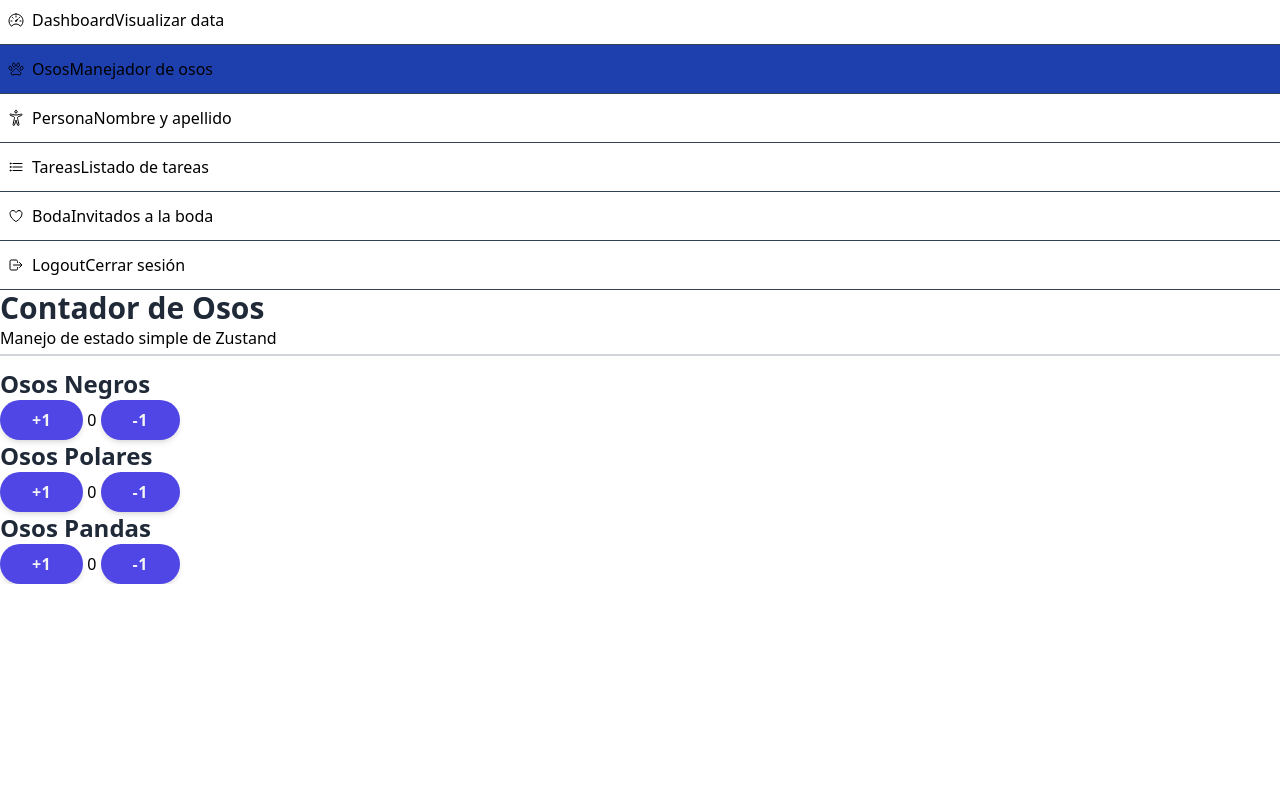
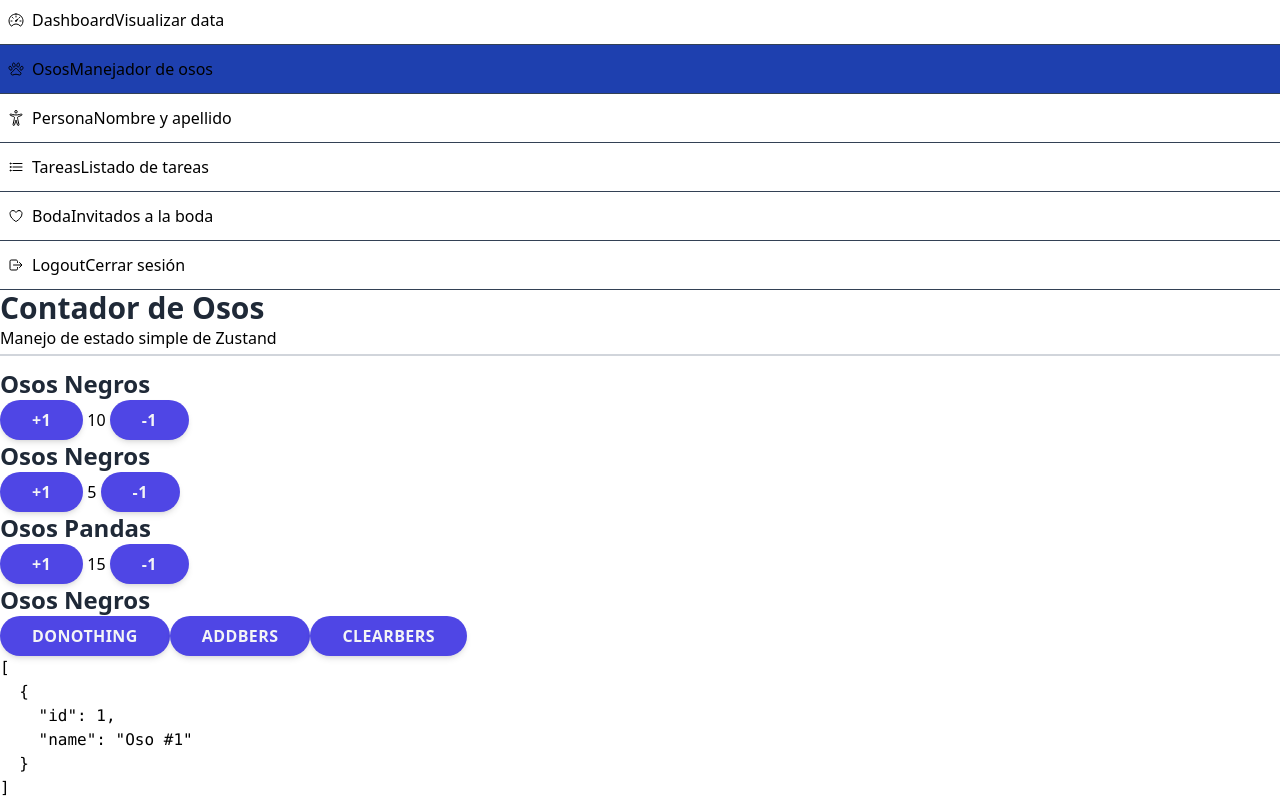
Before and after one commit to fabrogabrielandres/zustand, a React (Vite) app: page /dashboard/bears in a window 1280 px wide. Shown: the part 412-1212 px from the top of the page. Before the commit the page ends 996 px from the top, so only its background shows below. Built offline with nearby package versions, Linux system fonts and the light colour scheme.

Commit message:
create store and add first functions

```diff
--- a/package.json
+++ b/package.json
@@ -14,7 +14,8 @@
     "react": "^18.2.0",
     "react-dom": "^18.2.0",
     "react-icons": "^4.11.0",
-    "react-router-dom": "^6.16.0"
+    "react-router-dom": "^6.16.0",
+    "zustand": "^4.4.6"
   },
   "devDependencies": {
     "@types/react": "^18.2.15",
--- a/src/pages/01-basic/BearPage.tsx
+++ b/src/pages/01-basic/BearPage.tsx
@@ -1,4 +1,6 @@
-import { WhiteCard } from '../../components';
+import { useShallow } from "zustand/react/shallow";
+import { WhiteCard } from "../../components";
+import { useBearStore } from "../../store/bears/bears.Store";
 
 export const BearPage = () => {
   return (
@@ -8,46 +10,87 @@ export const BearPage = () => {
       <hr />
 
       <div className="grid grid-cols-1 md:grid-cols-2 lg:grid-cols-3 gap-2">
+        <BlackBears></BlackBears>
 
+        <PolarBears></PolarBears>
+
+        <PandaBears></PandaBears>
+
+        <DoNothing></DoNothing>
+      </div>
+    </>
+  );
+};
+
+
+
+const BlackBears = () => {
+  const blackBears = useBearStore((state) => state.blackBears);
+  const increaseBlackBears = useBearStore((state) => state.increaseBlackBears);
+  return (
     <WhiteCard centered>
       <h2>Osos Negros</h2>
 
       <div className="flex flex-col md:flex-row">
-            <button> +1</button>
-            <span className="text-3xl mx-2 lg:mx-10"> 0 </span>
-            <button>-1</button>
+        <button onClick={() => increaseBlackBears(+1)}> +1</button>
+        <span className="text-3xl mx-2 lg:mx-10"> {blackBears} </span>
+        <button onClick={() => increaseBlackBears(-1)}>-1</button>
       </div>
+    </WhiteCard>
+  );
+};
 
-        </WhiteCard>
-
-        <WhiteCard centered>
-          <h2>Osos Polares</h2>
-
-          <div className="flex flex-col md:flex-row">
-            <button> +1</button>
-            <span className="text-3xl mx-2 lg:mx-10"> 0 </span>
-            <button>-1</button>
-
-          </div>
-
-        </WhiteCard>
-
+const PandaBears = () => {
+  const pandaBears = useBearStore((state) => state.pandaBears);
+  const increasePandaBears = useBearStore((state) => state.increasePandaBears);
+  return (
     <WhiteCard centered>
       <h2>Osos Pandas</h2>
 
       <div className="flex flex-col md:flex-row">
-            <button> +1</button>
-            <span className="text-3xl mx-2 lg:mx-10"> 0 </span>
-            <button>-1</button>
+        <button onClick={() => increasePandaBears(+1)}> +1</button>
+        <span className="text-3xl mx-2 lg:mx-10"> {pandaBears} </span>
+        <button onClick={() => increasePandaBears(-1)}>-1</button>
       </div>
+    </WhiteCard>
+  );
+};
 
+const PolarBears = () => {
+  const polarBears = useBearStore((state) => state.polarBears);
+  const increasePolarBears = useBearStore((state) => state.increasePolarBears);
+  return (
+    <WhiteCard centered>
+      <h2>Osos Negros</h2>
+
+      <div className="flex flex-col md:flex-row">
+        <button onClick={() => increasePolarBears(+1)}> +1</button>
+        <span className="text-3xl mx-2 lg:mx-10"> {polarBears} </span>
+        <button onClick={() => increasePolarBears(-1)}>-1</button>
+      </div>
     </WhiteCard>
+  );
+};
 
 
+export const DoNothing = () => {
 
+  const  bears = useBearStore(useShallow((state)=> state.bears))
+  const  DoNothing = useBearStore((state)=> state.doNothing)
+  const  AddBers = useBearStore((state)=> state.addBers)
+  const  ClearBers = useBearStore((state)=> state.clearBers)
+  return (
+    <WhiteCard centered>
+    <h2>Osos Negros</h2>
+    <button onClick={()=>DoNothing()}>DoNothing</button>
+    <button onClick={AddBers} className="m-3">AddBers</button>
+    <button onClick={ClearBers} className="m-3">ClearBers</button>
 
+    <div className="flex flex-col md:flex-row">
+      <pre>
+        { JSON.stringify(bears,null, 2) }
+      </pre>
     </div>
-
-    </>
-  );
-};
+  </WhiteCard>
+  )
+}
--- a/src/pages/dashboard/DashboardPage.tsx
+++ b/src/pages/dashboard/DashboardPage.tsx
@@ -1,7 +1,9 @@
 import { IoAccessibilityOutline, IoHeartOutline, IoListOutline, IoLockClosedOutline, IoPawOutline } from 'react-icons/io5';
 import { WhiteCard } from '../../components';
+import { useBearStore } from '../../store/bears/bears.Store';
 
 export const Dashboard = () => {
+  const totalBears = useBearStore((state)=>state.computed.totalBears)
   return (
     <>
       <h1>Dashboard</h1>
@@ -14,6 +16,7 @@ export const Dashboard = () => {
           <IoPawOutline size={ 50 } className="text-indigo-600" />
           <h2>Osos</h2>
           <p>Información</p>
+          {totalBears}
         </WhiteCard>
 
 
--- /dev/null
+++ b/src/store/bears/bears.Store.ts
@@ -0,0 +1,47 @@
+import { create } from 'zustand'
+
+interface Bear {
+  id:number,
+  name:string
+}
+
+interface BearState {
+    blackBears:number,
+    pandaBears:number,
+    polarBears:number,
+    bears: Bear[],
+    computed:{
+      totalBears: number
+    }
+
+    increaseBlackBears:(by:number)=>void,
+    increasePandaBears:(by:number)=>void,
+    increasePolarBears:(by:number)=>void,
+
+    doNothing:()=>void,
+    clearBers:()=>void,
+    addBers:()=>void,
+}
+
+export const useBearStore = create<BearState>()((set,get) => ({
+  blackBears:10,
+  pandaBears:15,
+  polarBears:5,
+  bears:[{id:1,name:"Oso #1"}],
+
+  computed:{
+    get totalBears(){
+      return get().blackBears + get().polarBears + get().pandaBears + get().bears.length
+    }
+  },
+
+  doNothing:()=>set((state)=>({bears: [...state.bears]})),
+  clearBers:()=>set(({bears: []})),
+  addBers  :()=>set((state)=>({bears: [
+    ...state.bears,{name:`Oso #${state.bears.length+1}`, id:state.bears.length+1}
+  ]})),
+
+  increaseBlackBears:  (by) => set((state) => ({ blackBears: state.blackBears + by })),
+  increasePandaBears: (by) => set((state) => ({ pandaBears: state.pandaBears + by })),
+  increasePolarBears: (by) => set((state) => ({ polarBears: state.polarBears + by }))
+}))
```
Also changed, not shown: src/components/index.ts (line endings or trailing spaces), 1 other file (tests, documents, lock files or other folders). Lines whose indentation alone changed are shown as unchanged.
